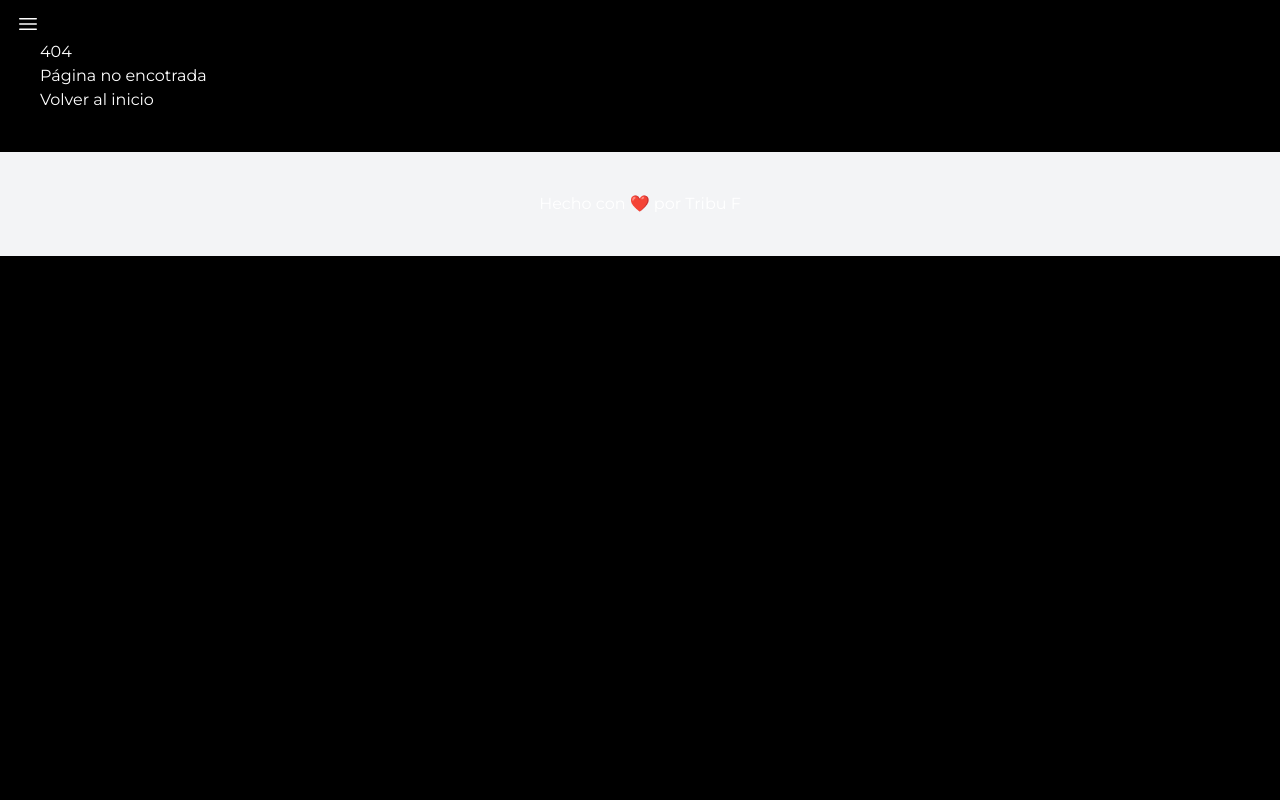
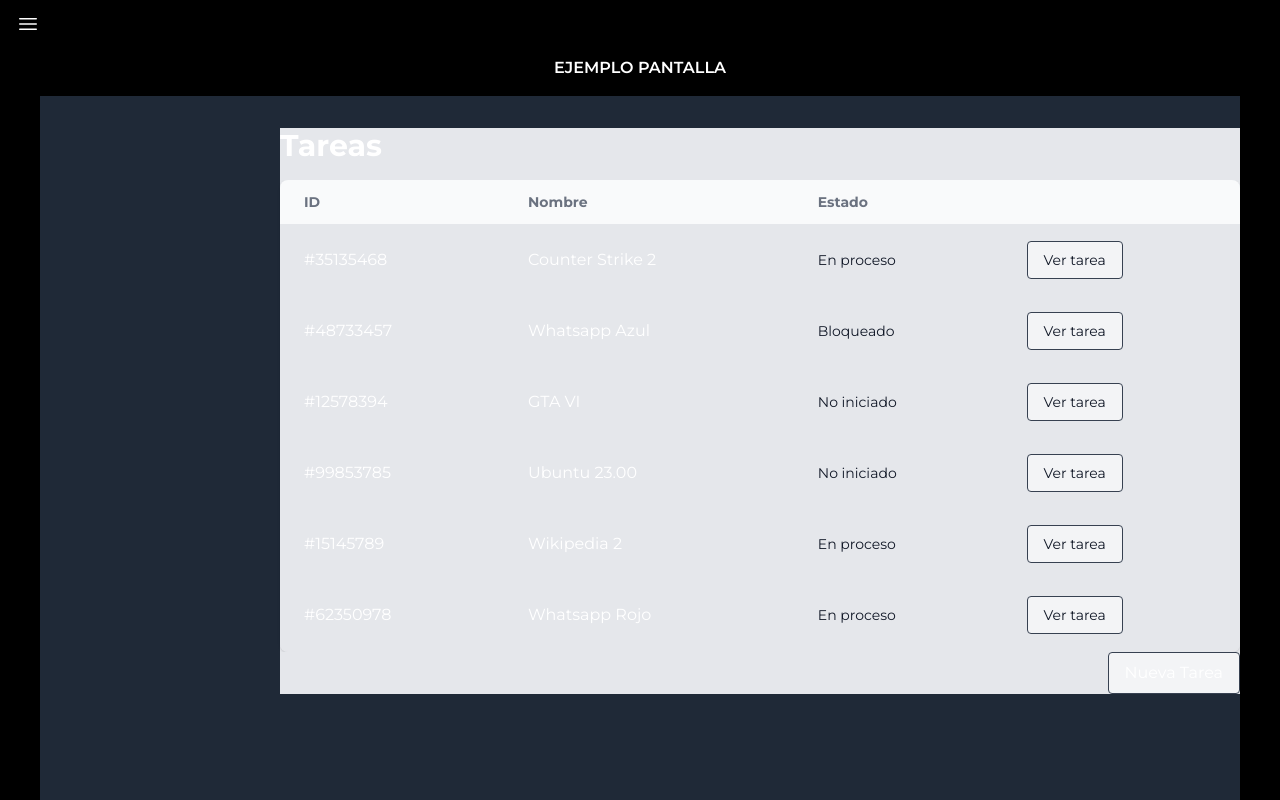
Before and after one commit to ignaciano3/tribu-f-front, a Next.js app: page /projects/1/tasks in a window 1280 px wide. Before the commit this address had no page. Shown: the top 800 px of the page. Built offline with nearby package versions, Linux system fonts and the light colour scheme.

Commit message:
agrego todo

```diff
--- a/src/app/projects/[id]/page.tsx
+++ b/src/app/projects/[id]/page.tsx
@@ -25,7 +25,7 @@ export default function ProyectCard() {
   //const id = router.query.id as string;
   //const { id } = router.query;
   const project: Project = {
-    id: 321654,
+    id: 1,
     name: "Counter Strike",
     state: "En proceso",
   };
@@ -33,11 +33,6 @@ export default function ProyectCard() {
   return (
     <>
       <ProjectCard project={project} />
-      <div className="container max-w-7xl mx-auto mt-8">
-        <div className="mb-4">
-          <h1 className="text-3xl font-bold decoration-gray-400">Proyectos</h1>
-        </div>
-      </div>
     </>
   );
 };
--- /dev/null
+++ b/src/app/projects/[id]/tasks/page.tsx
@@ -0,0 +1,73 @@
+
+import { Task } from "@/types/types";
+import TaskGridRow from "@/components/taskGridRow";
+import Button from "@/components/button";
+
+const getProjects = async () => {
+  //poner nuestra base de datos
+  const response = await fetch(
+    "https://anypoint.mulesoft.com/mocking/api/v1/sources/exchange/assets/754f50e8-20d8-4223-bbdc-56d50131d0ae/clientes-psa/1.0.0/m/api/clientes"
+  ); //poner nuestra base de datos
+  const data = await response.json();
+  return data;
+};
+
+function HeaderItem({ title }: { title: string }) {
+  return (
+    <th className="px-6 py-3 text-sm text-left text-gray-500 border-b border-gray-200 bg-gray-50">
+      {title}
+    </th>
+  );
+}
+
+const TaskGrid = async () => {
+  //const list = await getProjects();
+  let list: Task[] = [
+    { id: 35135468, name: "Counter Strike 2", state: "En proceso" },
+    { id: 48733457, name: "Whatsapp Azul", state: "Bloqueado" },
+    { id: 12578394, name: "GTA VI", state: "No iniciado" },
+    { id: 99853785, name: "Ubuntu 23.00", state: "No iniciado" },
+    { id: 15145789, name: "Wikipedia 2", state: "En proceso" },
+    { id: 62350978, name: "Whatsapp Rojo", state: "En proceso" },
+  ];
+  //const list = [Project(1, "nombre", "estado")];
+  return (
+    <>
+      <div className="container max-w-7xl mx-auto mt-8 bg-gray-200 ">
+        <div className="mb-4">
+          <h1 className="text-3xl font-bold decoration-gray-400">Tareas</h1>
+        </div>
+        <div className="flex flex-col">
+          <div className="overflow-x-auto sm:-mx-6 sm:px-6 lg:-mx-8 lg:px-8">
+            <div className="inline-block min-w-full overflow-hidden align-middle border-b border-gray-200 shadow sm:rounded-lg">
+              <table className="min-w-full bg-gray-200 ">
+                <thead>
+                  <tr>
+                    <HeaderItem title="ID" />
+                    <HeaderItem title="Nombre" />
+                    <HeaderItem title="Estado" />
+                    <HeaderItem title="" />
+                  </tr>
+                </thead>
+
+                <tbody>
+                  {list.map((task: Task) => (
+                    <TaskGridRow key={task.name} task={task} />
+                  ))}
+                </tbody>
+              </table>
+            </div>
+          </div>
+        </div>
+      </div>
+      <div className="flex justify-end bg-gray-200">
+        <div></div>
+        <div>
+          <Button children="Nueva Tarea" href="/tasks/create" />
+        </div>
+      </div>
+    </>
+  );
+};
+
+export default TaskGrid;
--- a/src/components/projectCard.tsx
+++ b/src/components/projectCard.tsx
@@ -32,7 +32,7 @@ const ProjectCard = ({ project }: { project: any }) => {
             <Button href={"/"}> Eliminar proyecto </Button>
           </div>
           <div>
-            <Button href={"/"}> Ver tareas </Button>
+            <Button href={"/projects/" + project.id + "/tasks"}> Ver tareas </Button>
           </div>
           <div>
             <Button href={"/"}> Ver kanban </Button>
--- a/src/components/taskGridRow.tsx
+++ b/src/components/taskGridRow.tsx
@@ -5,7 +5,7 @@ export default function TaskGridRow({ task }: { task: any }) {
     return (
       <tr key={`${task["name"]}`}>
         <td className="px-6 py-4 whitespace-no-wrap border-b border-gray-200">
-          <div className="flex items-center">{task["id"]}</div>
+          <div className="flex items-center">{"#"+task["id"]}</div>
         </td>
 
         <td className="px-6 py-4 whitespace-no-wrap border-b border-gray-200">
```
